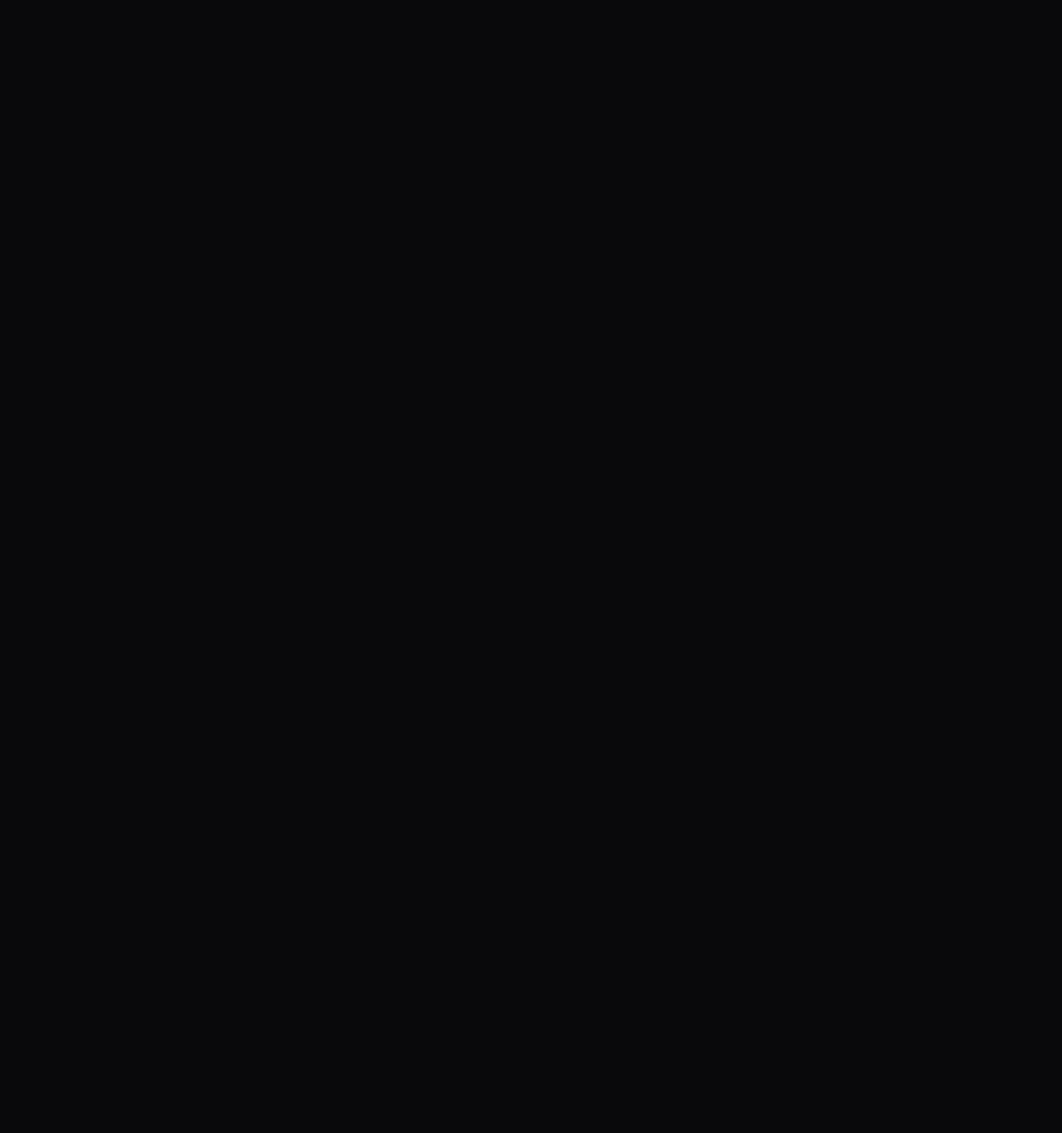
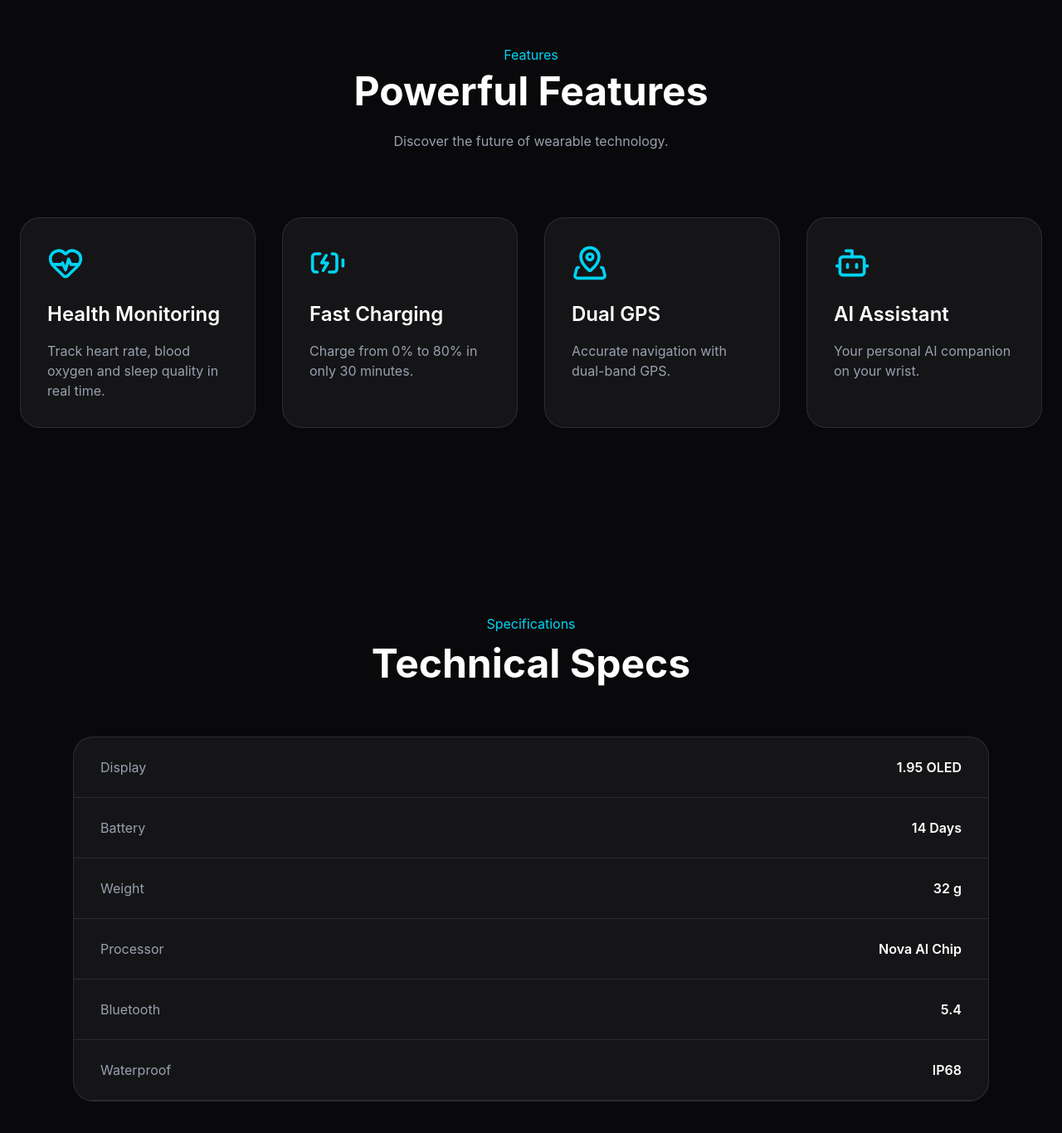
Before and after one commit to TQB666/smartwatch-landing, a React (Vite) app in the folder smartwatch-landing/: page / in a window 1280 px wide. Shown: the part 858-2224 px from the top of the page at 83% size. Before the commit the page ends 800 px from the top, so only its background shows below. Built offline with nearby package versions, Linux system fonts and the light colour scheme.

Commit message:
create features and specs sections

```diff
--- a/smartwatch-landing/src/components/sections/Features.tsx
+++ b/smartwatch-landing/src/components/sections/Features.tsx
@@ -0,0 +1,137 @@
+import {
+    HeartPulse,
+    BatteryCharging,
+    MapPinned,
+    Bot
+} from "lucide-react";
+import { motion } from "framer-motion";
+const features = [
+    {
+        icon: HeartPulse,
+        title: "Health Monitoring",
+        description:
+            "Track heart rate, blood oxygen and sleep quality in real time."
+    },
+    {
+        icon: BatteryCharging,
+        title: "Fast Charging",
+        description:
+            "Charge from 0% to 80% in only 30 minutes."
+    },
+    {
+        icon: MapPinned,
+        title: "Dual GPS",
+        description:
+            "Accurate navigation with dual-band GPS."
+    },
+    {
+        icon: Bot,
+        title: "AI Assistant",
+        description:
+            "Your personal AI companion on your wrist."
+    }
+];
+
+
+const Features = () => {
+
+    return (
+
+        <section
+            id="features"
+            className="mx-auto max-w-7xl px-6 py-28"
+        >
+
+            <div className="text-center">
+
+                <p className="text-cyan-400">
+                    Features
+                </p>
+
+                <h2 className="mt-2 text-5xl font-bold">
+                    Powerful Features
+                </h2>
+
+                <p className="mx-auto mt-6 max-w-2xl text-gray-400">
+
+                    Discover the future of wearable technology.
+
+                </p>
+
+            </div>
+
+            <motion.div
+                className="mt-20 grid gap-8 md:grid-cols-2 lg:grid-cols-4"
+                initial={{
+                    opacity:0,
+                    y:50
+                }}
+
+                whileInView={{
+                    opacity:1,
+                    y:0
+                }}
+
+                viewport={{
+                    once:true
+                }}
+
+                transition={{
+                    duration:0.5
+                }}
+                >
+
+                {features.map((feature) => {
+
+                    const Icon = feature.icon;
+
+                    return (
+
+                        <div
+                            key={feature.title}
+                            className="
+                            rounded-3xl
+                            border
+                            border-white/10
+                            bg-white/5
+                            p-8
+                            transition
+                            duration-300
+                            hover:-translate-y-3
+                            hover:border-cyan-400
+                            hover:bg-white/10
+                            "
+                        >
+
+                            <Icon
+                                size={44}
+                                className="text-cyan-400"
+                            />
+
+                            <h3 className="mt-6 text-2xl font-semibold">
+
+                                {feature.title}
+
+                            </h3>
+
+                            <p className="mt-4 text-gray-400">
+
+                                {feature.description}
+
+                            </p>
+
+                        </div>
+
+                    );
+
+                })}
+
+            </motion.div>
+
+        </section>
+
+    );
+
+};
+
+export default Features;
--- a/smartwatch-landing/src/components/sections/Specs.tsx
+++ b/smartwatch-landing/src/components/sections/Specs.tsx
@@ -0,0 +1,99 @@
+import { motion } from "framer-motion";
+const specs = [
+    ["Display", "1.95 OLED"],
+    ["Battery", "14 Days"],
+    ["Weight", "32 g"],
+    ["Processor", "Nova AI Chip"],
+    ["Bluetooth", "5.4"],
+    ["Waterproof", "IP68"]
+];
+
+const Specs = () => {
+
+    return (
+
+        <section
+            id="specs"
+            className="mx-auto max-w-6xl px-6 py-28"
+        >
+
+            <div className="text-center">
+
+                <p className="text-cyan-400">
+
+                    Specifications
+
+                </p>
+
+                <h2 className="mt-3 text-5xl font-bold">
+
+                    Technical Specs
+
+                </h2>
+
+            </div>
+
+            <div
+                className="
+                mt-16
+                overflow-hidden
+                rounded-3xl
+                border
+                border-white/10
+                bg-white/5
+                "
+            >
+
+                {specs.map(([label, value]) => (
+
+                    <motion.div
+                        key={label}
+                        className="
+                        flex
+                        justify-between
+                        border-b
+                        border-white/10
+                        px-8
+                        py-6
+                        "
+                        initial={{
+                            opacity:0,
+                            y:50
+                        }}
+                        whileInView={{
+                            opacity:1,
+                            y:0
+                        }}
+                        viewport={{
+                            once:true
+                        }}
+                        transition={{
+                            duration:0.5
+                        }}
+                    >
+
+                        <span className="text-gray-400">
+
+                            {label}
+
+                        </span>
+
+                        <span className="font-semibold">
+
+                            {value}
+
+                        </span>
+
+                    </motion.div>
+
+                ))}
+
+            </div>
+
+        </section>
+
+    );
+
+};
+
+export default Specs;
--- a/smartwatch-landing/src/pages/Home.tsx
+++ b/smartwatch-landing/src/pages/Home.tsx
@@ -1,11 +1,14 @@
 import Navbar from "../components/layout/Navbar";
 import Hero from "../components/sections/Hero";
-
+import Features from "../components/sections/Features";
+import Specs from "../components/sections/Specs";
 const Home = () => {
   return (
     <>
       <Navbar />
       <Hero />
+      <Features/>
+      <Specs/>
     </>
   );
 };
```
